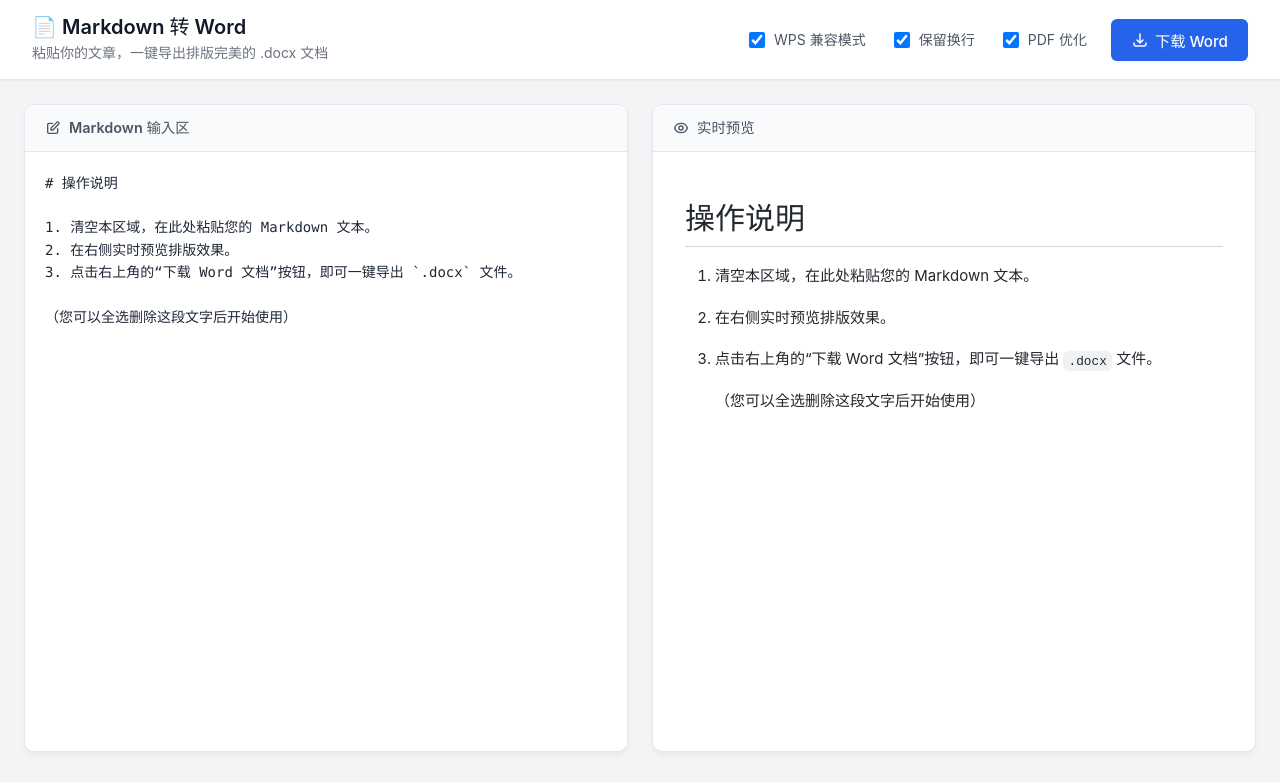
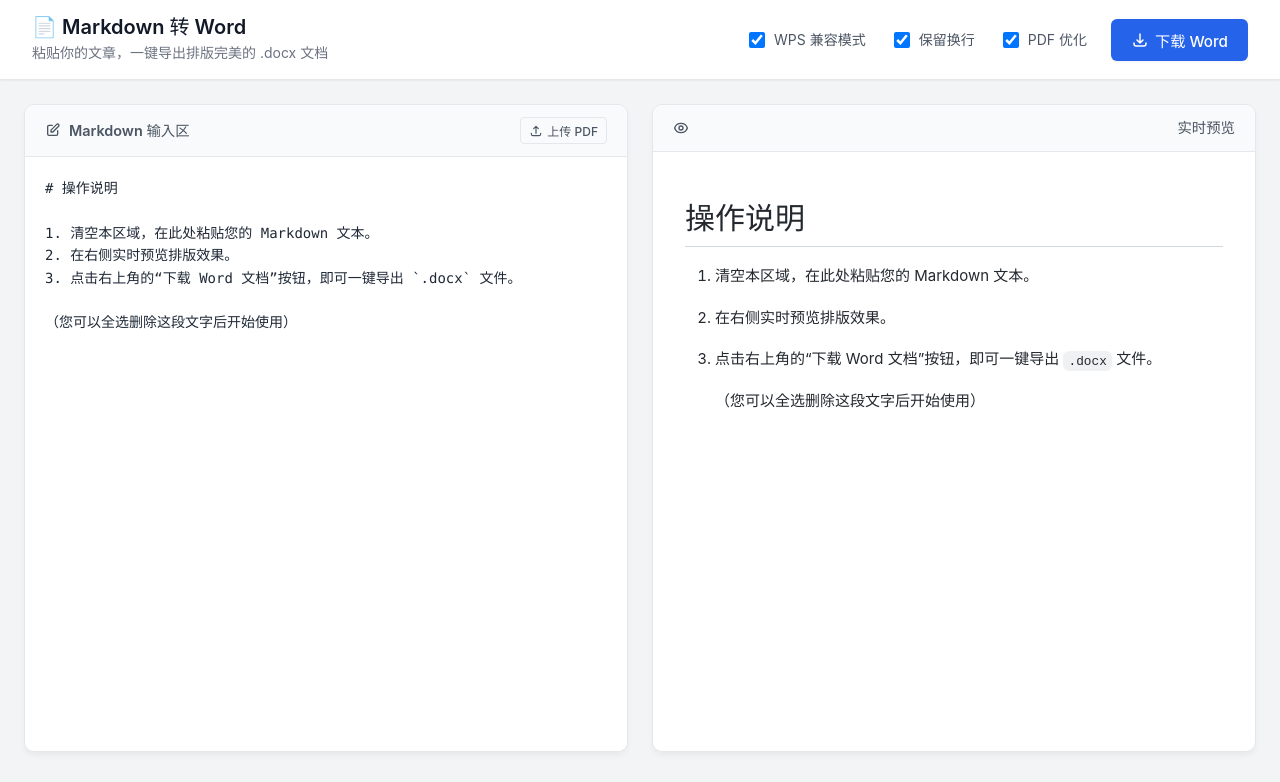
Before and after one commit to markfxm/MDtoWord, a Vue app: page / in a window 1280 px wide. Shown: the top 782 px of the page. Built offline with nearby package versions, Linux system fonts and the light colour scheme.

Commit message:
Upload pdf

```diff
--- a/package.json
+++ b/package.json
@@ -15,6 +15,7 @@
     "html2canvas": "^1.4.1",
     "katex": "^0.16.33",
     "marked": "^17.0.3",
+    "pdfjs-dist": "^4.10.38",
     "vue": "^3.5.25"
   },
   "devDependencies": {
--- a/src/components/MDtoWord.vue
+++ b/src/components/MDtoWord.vue
@@ -35,12 +35,25 @@
       <!-- 输入区 -->
       <div class="pane">
         <div class="pane-title">
+          <div style="display: flex; align-items: center; gap: 8px;">
             <svg width="16" height="16" fill="none" stroke="currentColor" viewBox="0 0 24 24">
               <path stroke-linecap="round" stroke-linejoin="round" stroke-width="2"
                 d="M11 5H6a2 2 0 00-2 2v11a2 2 0 002 2h11a2 2 0 002-2v-5m-1.414-9.414a2 2 0 112.828 2.828L11.828 15H9v-2.828l8.586-8.586z">
               </path>
             </svg>
             Markdown 输入区
+          </div>
+          <div class="pane-actions">
+            <button class="action-btn" @click="triggerPdfUpload" :disabled="isReadingPdf">
+              <svg v-if="!isReadingPdf" width="14" height="14" fill="none" stroke="currentColor" viewBox="0 0 24 24">
+                <path stroke-linecap="round" stroke-linejoin="round" stroke-width="2"
+                  d="M4 16v1a3 3 0 003 3h10a3 3 0 003-3v-1m-4-8l-4-4m0 0L8 8m4-4v12"></path>
+              </svg>
+              <span v-else class="spinner mini"></span>
+              {{ isReadingPdf ? '解析中...' : '上传 PDF' }}
+            </button>
+            <input type="file" ref="fileInput" @change="handlePdfUpload" accept=".pdf" style="display: none;">
+          </div>
         </div>
         <!-- 使用 v-model 进行数据双向绑定 -->
         <textarea v-model="markdownContent" placeholder="在此输入或粘贴 Markdown 文本..."></textarea>
@@ -73,12 +86,21 @@ import 'katex/dist/katex.min.css'; // 必须引入 KaTeX 的 CSS
 import { asBlob } from 'html-docx-js-typescript';
 import { saveAs } from 'file-saver';
 import html2canvas from 'html2canvas';
+import * as pdfjsLib from 'pdfjs-dist';
+
+// 设置 PDF.js Worker
+pdfjsLib.GlobalWorkerOptions.workerSrc = new URL(
+  'pdfjs-dist/build/pdf.worker.min.mjs',
+  import.meta.url
+).toString();
 
 // 界面状态
 const isWpsCompatible = ref(true);
 const isPreserveBreaks = ref(true);
 const isOptimizePdf = ref(true);
 const isDownloading = ref(false);
+const isReadingPdf = ref(false);
+const fileInput = ref(null);
 
 // 初始占位文本
 const markdownContent = ref(`# 操作说明
@@ -347,6 +369,59 @@ const downloadWord = async () => {
     isDownloading.value = false;
   }
 };
+
+/**
+ * 触发文件选择
+ */
+const triggerPdfUpload = () => {
+  fileInput.value?.click();
+};
+
+/**
+ * 处理文件上传
+ */
+const handlePdfUpload = async (event) => {
+  const file = event.target.files[0];
+  if (!file) return;
+
+  if (file.type !== 'application/pdf') {
+    alert('请选择 PDF 文件！');
+    return;
+  }
+
+  isReadingPdf.value = true;
+  try {
+    const arrayBuffer = await file.arrayBuffer();
+    const pdf = await pdfjsLib.getDocument({ data: arrayBuffer }).promise;
+    let fullText = '';
+
+    for (let i = 1; i <= pdf.numPages; i++) {
+      const page = await pdf.getPage(i);
+      const textContent = await page.getTextContent();
+
+      let lastY = -1;
+      let pageText = '';
+
+      for (const item of textContent.items) {
+        if (lastY !== -1 && Math.abs(item.transform[5] - lastY) > 5) {
+          pageText += '\n';
+        }
+        pageText += item.str;
+        lastY = item.transform[5];
+      }
+      fullText += pageText + '\n\n';
+    }
+
+    markdownContent.value = fullText.trim();
+    // 清除文件输入值，以便于再次上传同一文件
+    event.target.value = '';
+  } catch (error) {
+    console.error('解析 PDF 出错:', error);
+    alert('解析 PDF 失败，请确保文件未加密且格式正确。');
+  } finally {
+    isReadingPdf.value = false;
+  }
+};
 </script>
 
 <style scoped>
@@ -490,7 +565,45 @@ const downloadWord = async () => {
   border-bottom: 1px solid #e5e7eb;
   display: flex;
   align-items: center;
+  justify-content: space-between;
   gap: 8px;
+}
+
+.pane-actions {
+  display: flex;
+  align-items: center;
+  gap: 8px;
+}
+
+.action-btn {
+  background-color: transparent;
+  border: 1px solid #e5e7eb;
+  padding: 4px 8px;
+  font-size: 0.75rem;
+  border-radius: 4px;
+  cursor: pointer;
+  color: #4b5563;
+  display: flex;
+  align-items: center;
+  gap: 4px;
+  transition: all 0.2s;
+}
+
+.action-btn:hover {
+  background-color: #f3f4f6;
+  border-color: #d1d5db;
+  color: #1f2937;
+}
+
+.action-btn:disabled {
+  opacity: 0.6;
+  cursor: not-allowed;
+}
+
+.spinner.mini {
+  width: 12px;
+  height: 12px;
+  border-width: 1.5px;
 }
 
 textarea {
```
Also changed, not shown: 1 other file (tests, documents, lock files or other folders). Lines whose indentation alone changed are shown as unchanged.
